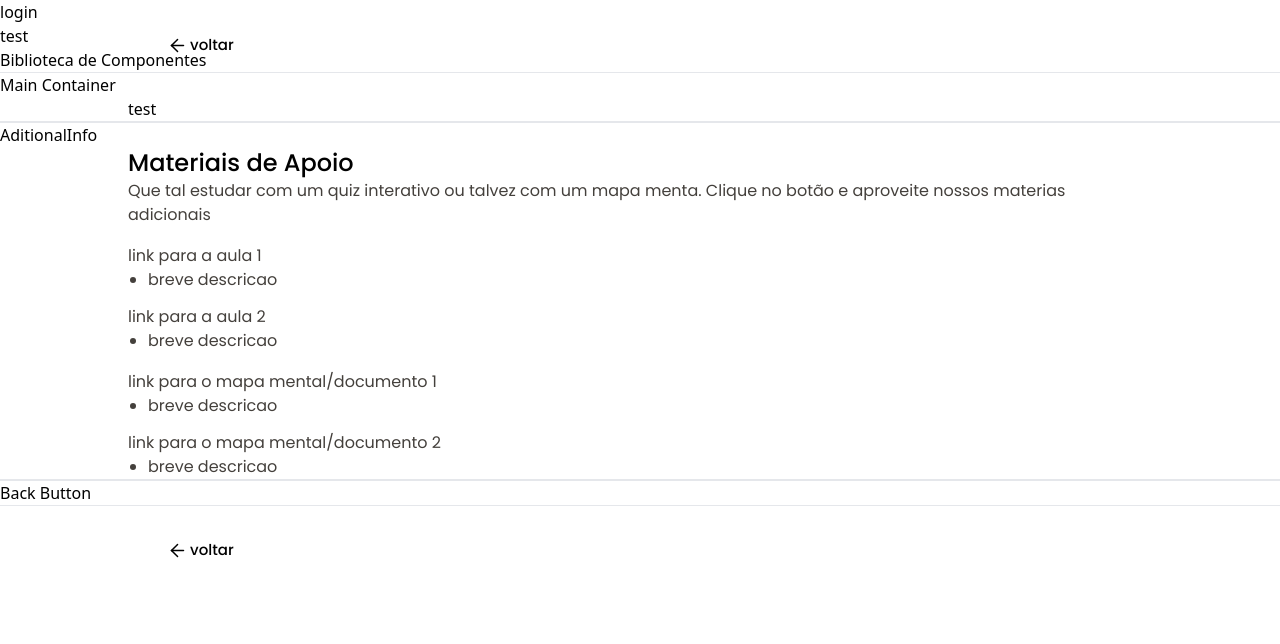
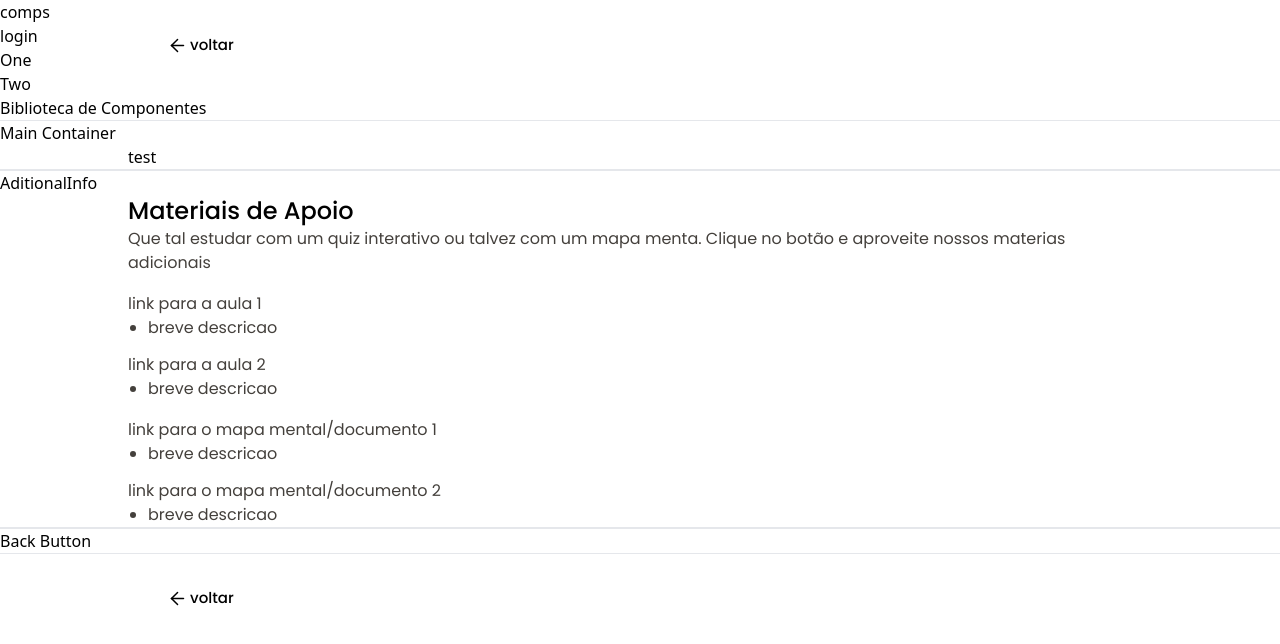
Before and after one commit to fabricadesoftware-ifc/fabricaHistologia_frontend, a Vue app: page /test-components in a window 1280 px wide. Shown: the top 644 px of the page. Built offline with nearby package versions, Linux system fonts and the light colour scheme.

Commit message:
Refactor in Backbutton function and fixed it

```diff
--- a/dev-dist/sw.js
+++ b/dev-dist/sw.js
@@ -82,7 +82,7 @@ define(['./workbox-b5f7729d'], (function (workbox) { 'use strict';
     "revision": "3ca0b8505b4bec776b69afdba2768812"
   }, {
     "url": "index.html",
-    "revision": "0.32vt264se5o"
+    "revision": "0.6bdctj9jc38"
   }], {});
   workbox.cleanupOutdatedCaches();
   workbox.registerRoute(new workbox.NavigationRoute(workbox.createHandlerBoundToURL("index.html"), {
--- a/src/App.vue
+++ b/src/App.vue
@@ -5,8 +5,12 @@ import BackButtonComp from './components/backButtonComp.vue';
 
 <template>
   <BackButtonComp :tittle="'voltar'"/>
+  <router-link to="/test-components">comps</router-link>
+  <br>
   <router-link to="/login">login</router-link>
   <br>
-  <router-link to="/test-components">test</router-link>
+  <router-link to="/test-one">One</router-link>
+  <br>
+  <router-link to="/test-two">Two</router-link>
   <RouterView />
 </template>
--- a/src/router/index.js
+++ b/src/router/index.js
@@ -33,23 +33,34 @@ const router = createRouter({
       path: '/test-components',
       name: 'test-components',
       component: () => import('@/views/tests/ComponentsView.vue')
-    }
+    },
+    {
+      path: '/test-one',
+      name: 'test-one',
+      component: () => import('@/views/tests/oneView.vue')
+    },
+    {
+      path: '/test-two',
+      name: 'test-two',
+      component: () => import('@/views/tests/twoView.vue')
+    },
+    {
+      path: '/test-three',
+      name: 'test-three',
+      component: () => import('@/views/tests/ThreeView.vue')
+    },
   ]
 })
 
 const savePrevious = ref([])
-const index = (savePrevious.value.length - 1)
-let it = ref(0)
 
 router.beforeEach((to, from)=>{
-  if (router.path != '/' && to.path != from.path) {
+  if (router.path != '/') {
   savePrevious.value.push(to.path)
   }
   if (to.path == '/') {
     savePrevious.value = []
   }
-
-  console.log(savePrevious.value)
 })
 
 function toBackPage() {
@@ -59,18 +70,10 @@ function toBackPage() {
     router.push('/')
     savePrevious.value.splice(0, 2)
   } else {
-  if(it.value == 0 ) {
   router.push(savePrevious.value[savePrevious.value.length - 2])
-  } else {
-  router.push(savePrevious.value[savePrevious.value.length - 2])
+  savePrevious.value.splice((savePrevious.value.length - 2), 2)
   }
-  savePrevious.value.splice(savePrevious.value[savePrevious.value.length - 2], 2)
-  it.value++
-  }
-
-  } else {
-    it.value = 0
-  }
+}
 }
 
 export {toBackPage}
--- /dev/null
+++ b/src/views/tests/ThreeView.vue
@@ -0,0 +1,3 @@
+<template>
+    <h1>3</h1>
+</template>
--- /dev/null
+++ b/src/views/tests/oneView.vue
@@ -0,0 +1,3 @@
+<template>
+    <h1>1</h1>
+</template>
--- /dev/null
+++ b/src/views/tests/twoView.vue
@@ -0,0 +1,3 @@
+<template>
+    <h1>2</h1>
+</template>
```
